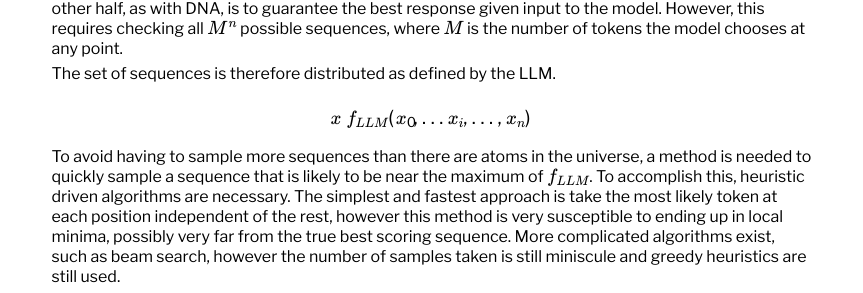
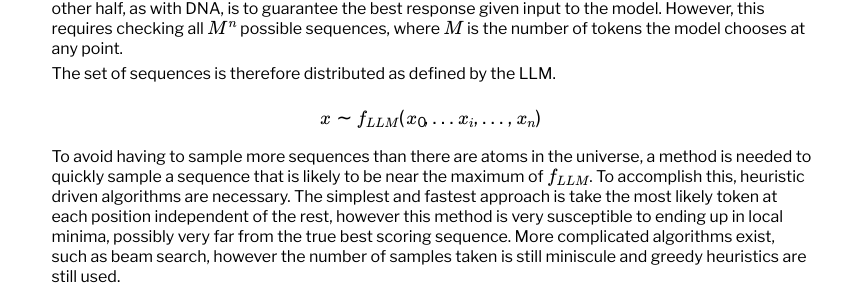
Before and after one commit to dan-sprague/dan-sprague.github.io, a Jekyll site: the page built from _posts/2025-02-02-llmthinking.markdown, in a window 1280 px wide. Shown: the part 931-1224 px from the top of the page, without its empty margins (201-1064 px from the left). Built offline with Jekyll 4.4.1, drawn with Linux system fonts in a browser that asks for light colours; formulas are drawn with MathJax 3.

Commit message:
fixed bug

```diff
--- a/_posts/2025-02-02-llmthinking.markdown
+++ b/_posts/2025-02-02-llmthinking.markdown
@@ -32,7 +32,7 @@ The problem encountered by modern LLMs is that succeeding in building very good
 
 The set of sequences is therefore distributed as defined by the LLM.
 
-$$x ~ f_{LLM}(x_0,...x_i,...,x_n)$$
+$$x \sim f_{LLM}(x_0,...x_i,...,x_n)$$
 
 To avoid having to sample more sequences than there are atoms in the universe, a method is needed to quickly sample a sequence that is likely to be near the maximum of $f_{LLM}$. To accomplish this, heuristic driven algorithms are necessary. The simplest and fastest approach is take the most likely token at each position independent of the rest, however this method is very susceptible to ending up in local minima, possibly very far from the true best scoring sequence. More complicated algorithms exist, such as beam search, however the number of samples taken is still miniscule and greedy heuristics are still used.
 
```
